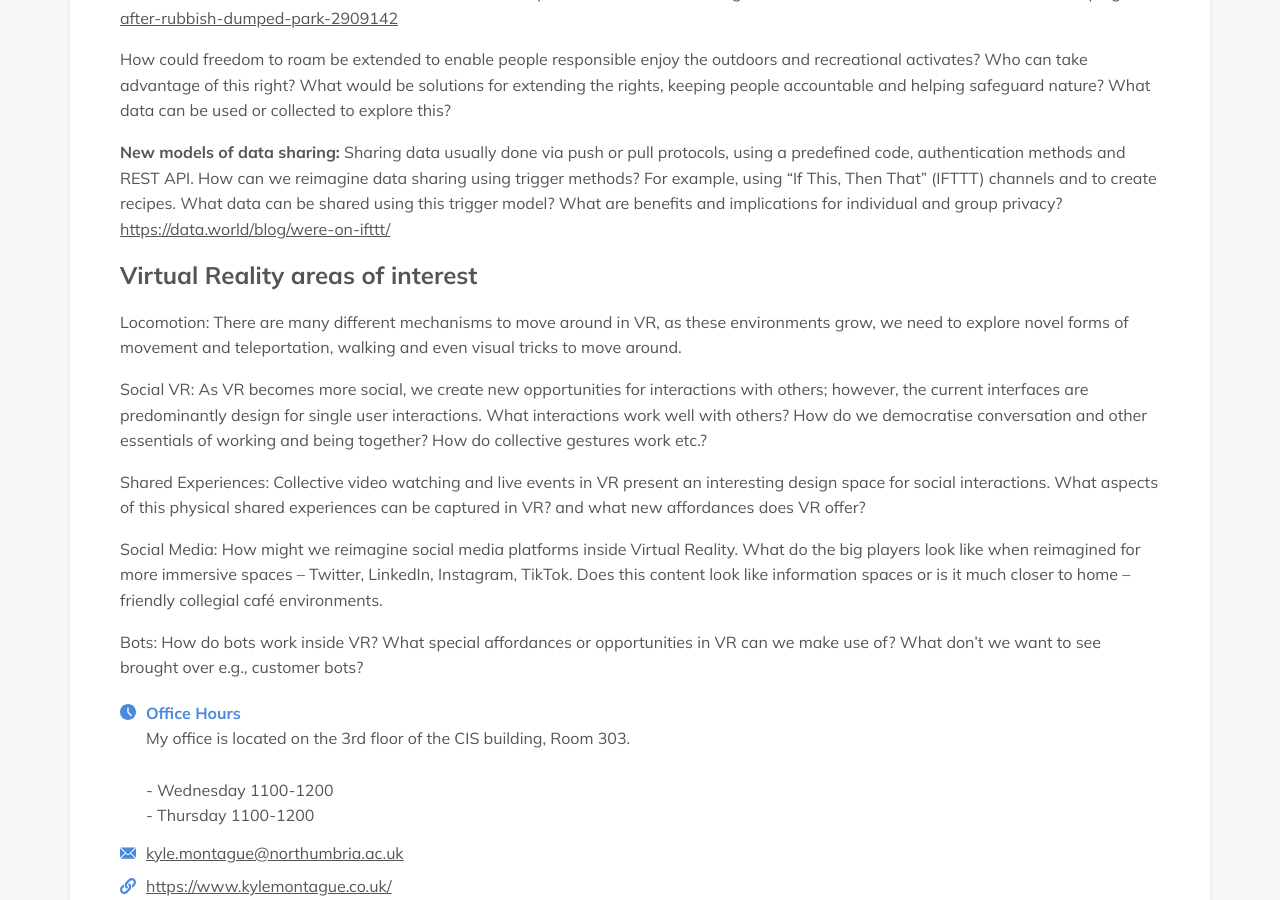
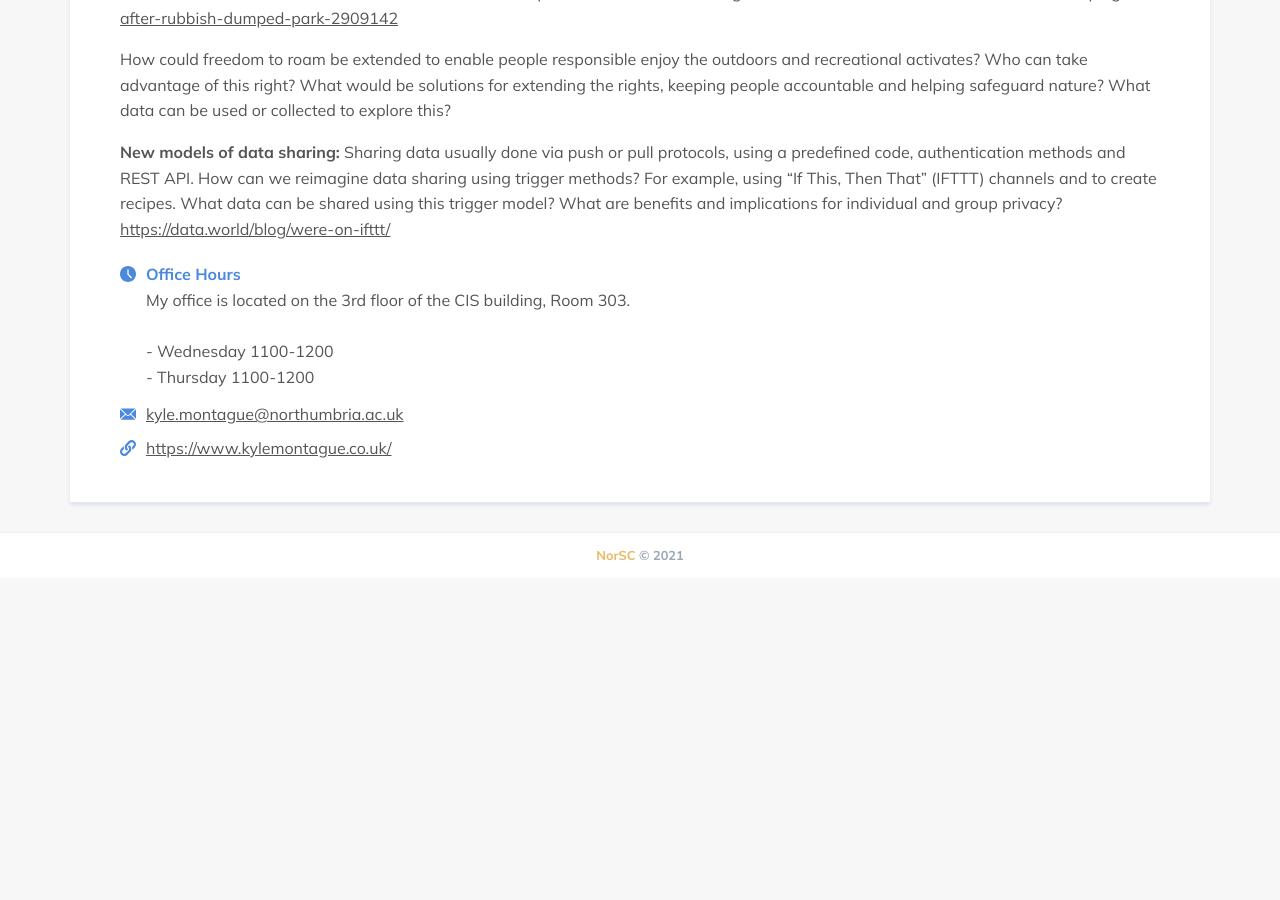
Before and after one commit to NorSC/supervisor-search, a Jekyll site: the page built from _supervisors/kyle_montague.md, in a window 1280 px wide and 900 px high, scrolled down 1373 px. Built offline with Jekyll 4.4.1, drawn with Linux system fonts in a browser that asks for light colours; a script that is not in the unit is left out; after the commit the page ends 1951 px from its top, so only the background shows below that.

Commit message:
Update Supervisors “kyle_montague”

```diff
--- a/_supervisors/kyle_montague.md
+++ b/_supervisors/kyle_montague.md
@@ -96,24 +96,6 @@ additional_details: >-
 
 
   **New models of data sharing:** Sharing data usually done via push or pull protocols, using a predefined code, authentication methods and REST API. How can we reimagine data sharing using trigger methods? For example, using “If This, Then That” (IFTTT) channels and to create recipes. What data can be shared using this trigger model? What are benefits and implications for individual and group privacy? [https://data.world/blog/were-on-ifttt/](https://eur02.safelinks.protection.outlook.com/?url=https%3A%2F%2Fdata.world%2Fblog%2Fwere-on-ifttt%2F&data=04%7C01%7Ckyle.montague%40northumbria.ac.uk%7Cd4b5823b5bdc408ba84308d95c0b149d%7Ce757cfdd1f354457af8f7c9c6b1437e3%7C0%7C0%7C637642024916803140%7CUnknown%7CTWFpbGZsb3d8eyJWIjoiMC4wLjAwMDAiLCJQIjoiV2luMzIiLCJBTiI6Ik1haWwiLCJXVCI6Mn0%3D%7C1000&sdata=Zc3bp2UelH2WAReNy37as3hFLGijC6pf%2FNa%2BuIe%2BsLk%3D&reserved=0)
-
-
-  ## Virtual Reality areas of interest
-
-
-  Locomotion: There are many different mechanisms to move around in VR, as these environments grow, we need to explore novel forms of movement and teleportation, walking and even visual tricks to move around.
-
-
-  Social VR: As VR becomes more social, we create new opportunities for interactions with others; however, the current interfaces are predominantly design for single user interactions. What interactions work well with others? How do we democratise conversation and other essentials of working and being together? How do collective gestures work etc.?
-
-
-  Shared Experiences: Collective video watching and live events in VR present an interesting design space for social interactions. What aspects of this physical shared experiences can be captured in VR? and what new affordances does VR offer?
-
-
-  Social Media: How might we reimagine social media platforms inside Virtual Reality. What do the big players look like when reimagined for more immersive spaces – Twitter, LinkedIn, Instagram, TikTok. Does this content look like information spaces or is it much closer to home – friendly collegial café environments.
-
-
-  Bots: How do bots work inside VR? What special affordances or opportunities in VR can we make use of? What don’t we want to see brought over e.g., customer bots?
 additional_details_msc: >-
   You can see some of the active research projects below. If you have a read
   around these topics and identify a potential research idea then I'm happy to
```
